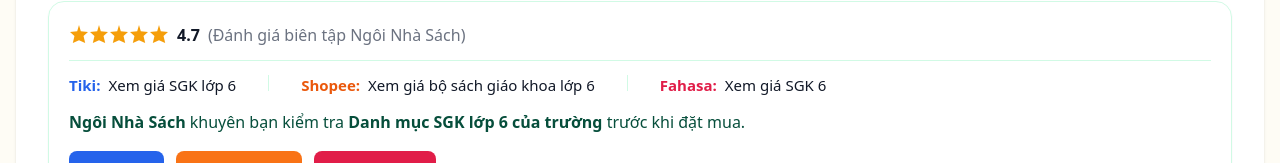
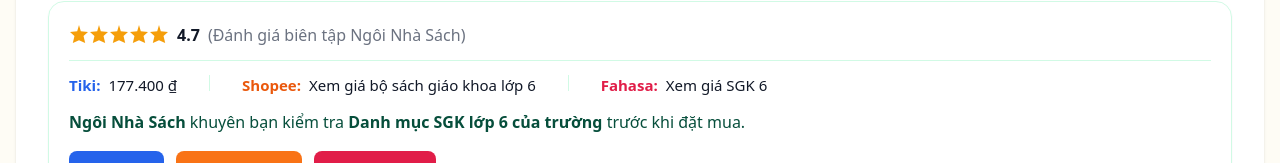
Before and after one commit to ngoinhasachviet/ngoinhasach.vn, a Next.js app: page /review/bo-sach-giao-khoa-lop-6 in a window 1280 px wide. Shown: the part 739-902 px from the top of the page. Built offline with nearby package versions, Linux system fonts and the light colour scheme.

Commit message:
Update bo-sach-giao-khoa-lop-6.tsx

```diff
--- a/pages/review/bo-sach-giao-khoa-lop-6.tsx
+++ b/pages/review/bo-sach-giao-khoa-lop-6.tsx
@@ -173,11 +173,11 @@ export default function SGKLop6() {
               <div className="flex items-baseline gap-2 whitespace-nowrap">
                 <span className="font-semibold text-blue-600">Tiki:</span>
                 <a
-                  href="https://tiki.vn/search?q=s%C3%A1ch+gi%C3%A1o+khoa+l%E1%BB%9Bp+6"
+                  href="https://tiki.vn/sach-giao-khoa-bo-lop-6-chan-troi-sang-tao-sach-bai-hoc-bo-12-cuon-chuan-p275215840.html?spid=275215841&utm_source=accesstrade&utm_medium=tiki-aff&utm_campaign=AFF_NBR_ACT_UNK_TIKIVN-TNWGVSKG_ALL_VN_ALL_UNK_UNK_TAPX.b9c70e87-a6cf-4614-8d2f-52ad0f233df4_TAPU.7e816ab8-b482-4a28-bd38-1b2a6d1159b8&utm_term=TAPM.KjnK5ZkSxFthcqk8RoezBNExXfMrbAJGapFn5m1756920229_TAPP.2046475_TAPT.TI3&tclid=30606bdf-0d84-4230-841c-c9c87069918c&fsl=true&isOpenStore=false&trackId=68b879a5a517476a1a713272&osName=Windows&deepLink=tikivn%3A%2F%2Fproducts%2F275215840%3Fspid%3D275215841%26utm_source%3Daccesstrade%26utm_medium%3Dtiki-aff%26utm_campaign%3DAFF_NBR_ACT_UNK_TIKIVN-TNWGVSKG_ALL_VN_ALL_UNK_UNK_TAPX.b9c70e87-a6cf-4614-8d2f-52ad0f233df4_TAPU.7e816ab8-b482-4a28-bd38-1b2a6d1159b8%26utm_term%3DTAPM.KjnK5ZkSxFthcqk8RoezBNExXfMrbAJGapFn5m1756920229_TAPP.2046475_TAPT.TI3%26tclid%3D30606bdf-0d84-4230-841c-c9c87069918c&clickId=334af7ab-a913-432b-a5f0-2fa78efd0be2&fullUrl=https%3A%2F%2Fti.ki%2Fadd%2FTNWGVSKG%3Futm_term%3DTAPM.KjnK5ZkSxFthcqk8RoezBNExXfMrbAJGapFn5m1756920229_TAPP.2046475_TAPT.TI3%26TIKI_URI%3Dhttps%253A%252F%252Ftiki.vn%252Fsach-giao-khoa-bo-lop-6-chan-troi-sang-tao-sach-bai-hoc-bo-12-cuon-chuan-p275215840.html%253Fspid%253D275215841&isFBApp=false&deepLinkData=&hash=TNWGVSKG"
                   className="font-medium text-gray-900 hover:underline"
                   rel="nofollow sponsored"
                 >
-                  Xem giá SGK lớp 6
+                  177.400 ₫
                 </a>
               </div>
               <div className="hidden md:block h-4 w-px bg-emerald-100" />
```
